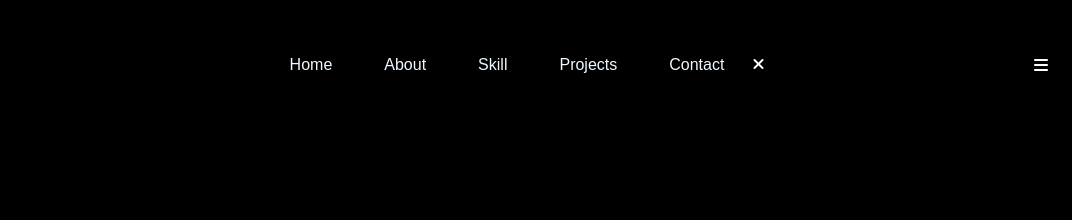
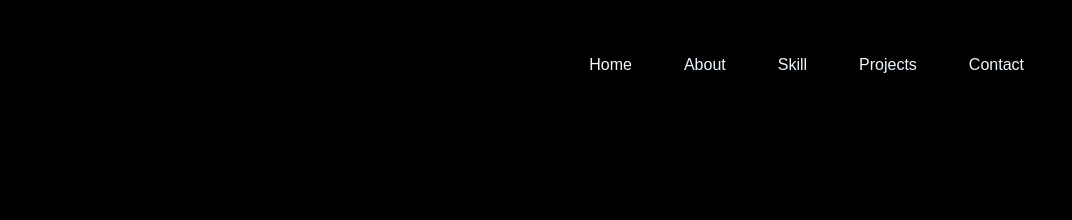
Before and after one commit to Shubham-Parse/My-portfoliogithub.io, a plain HTML site: page index.html in a window 1280 px wide. Shown: the top 220 px of the page, 208-1280 px from the left. Drawn offline with Linux system fonts and the light colour scheme.

Commit message:
Update style.css

```diff
--- a/style.css
+++ b/style.css
@@ -653,8 +653,9 @@ button[type="submit"]:hover {
 
 
 /* --------------------------------css for resopnsiveness------------------------- */
-.fa-solid {
+nav .fa-solid {
     display: none;
+     /* yachatch kand ahe kahi tari */
     /* right: -200px; */
 }
 
```
